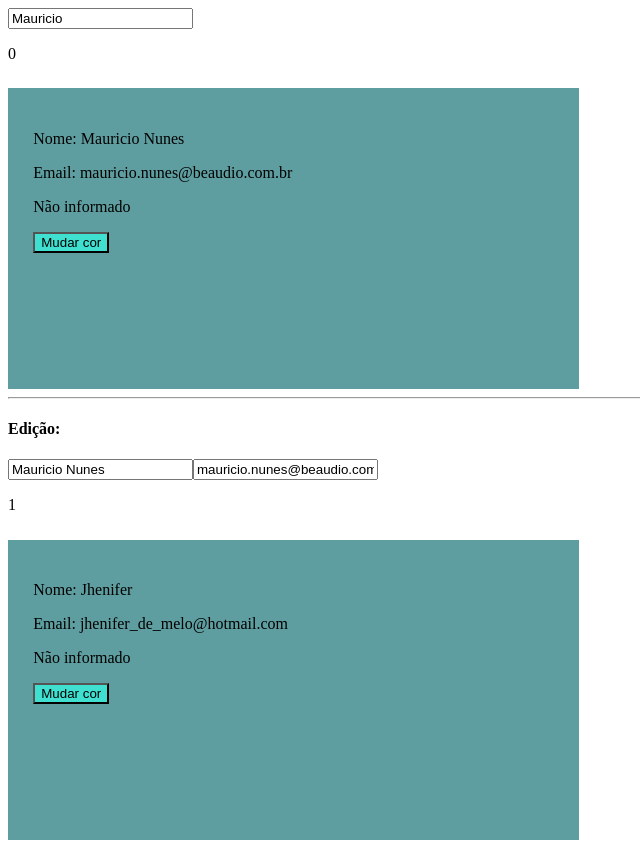
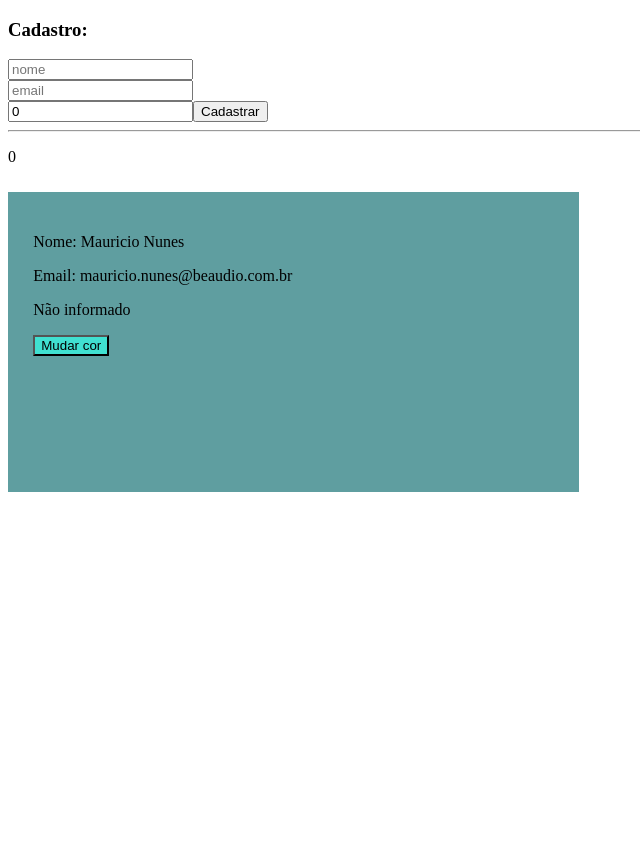
Before and after one commit to mauricom97/starting_vue, a Vue app: page / in a window 1280 px wide. Shown: the top 842 px of the page, without its empty margins (0-640 px from the left). After the commit the page ends 800 px from the top, so only its background shows below. Built offline with nearby package versions, Linux system fonts and the light colour scheme.

Commit message:
Formulario

```diff
--- a/src/App.vue
+++ b/src/App.vue
@@ -1,14 +1,15 @@
 <template>
   <div id="app">
-    <input type="text" v-model="clienteMauricio.nome"/>
+    <h3>Cadastro: </h3>
+    <input type="text" placeholder="nome" v-model="nomeField"><br>
+    <input type="text" placeholder="email" v-model="emailField"><br>
+    <input type="number" placeholder="idade" v-model="idadeField">
+    <button @click="cadastrarUsuario">Cadastrar</button>
+    <hr>
 
     <div v-for="(cliente, index) in clientes" :key="cliente.id">
       <p>{{index}}</p>
       <cliente :cliente="cliente"/>
-      <hr>
-      <h4>Edição: </h4>
-      <input type="text" v-model="cliente.nome">
-      <input type="text" v-model="cliente.email">
     </div>
   </div>
 </template>
@@ -19,42 +20,31 @@
   name: 'App',
   data(){
           return{
-            clienteMauricio: {
-              nome: "Mauricio",
-              email: "mauricio.nunes@beaudio.com",
-              idade: 23
-            },
-            clientes: [
+            nomeField: "",
+            emailField: "",
+            idadeField: 0,
+          clientes: [
               {
                 id: 0,
                 nome: "Mauricio Nunes",
                 email: "mauricio.nunes@beaudio.com.br",
                 idade: 23
               },
-              {
-                id: 1,
-                nome: "Jhenifer",
-                email: "jhenifer_de_melo@hotmail.com",
-                idade: 20
-              },
-              {
-                id: 2,
-                nome: "Theo",
-                email: "theo@gmail.com",
-                idade: "10 meses"
-              },
-                            {
-                id: 3,
-                nome: "Theo",
-                email: "theo@gmail.com",
-                idade: "10 meses"
-              }
+
             ]
           }
   },
   components: {
     cliente,
     //produto
+  },
+  methods: {
+    cadastrarUsuario: function(){
+      this.clientes.push({nome: this.nomeField, email: this.emailField, idade: this.idadeField, id: Date.now()})
+      this.nomeField = ''
+      this.emailField = ''
+      this.idadeField = ''
+    }
   }
 
 }
```
